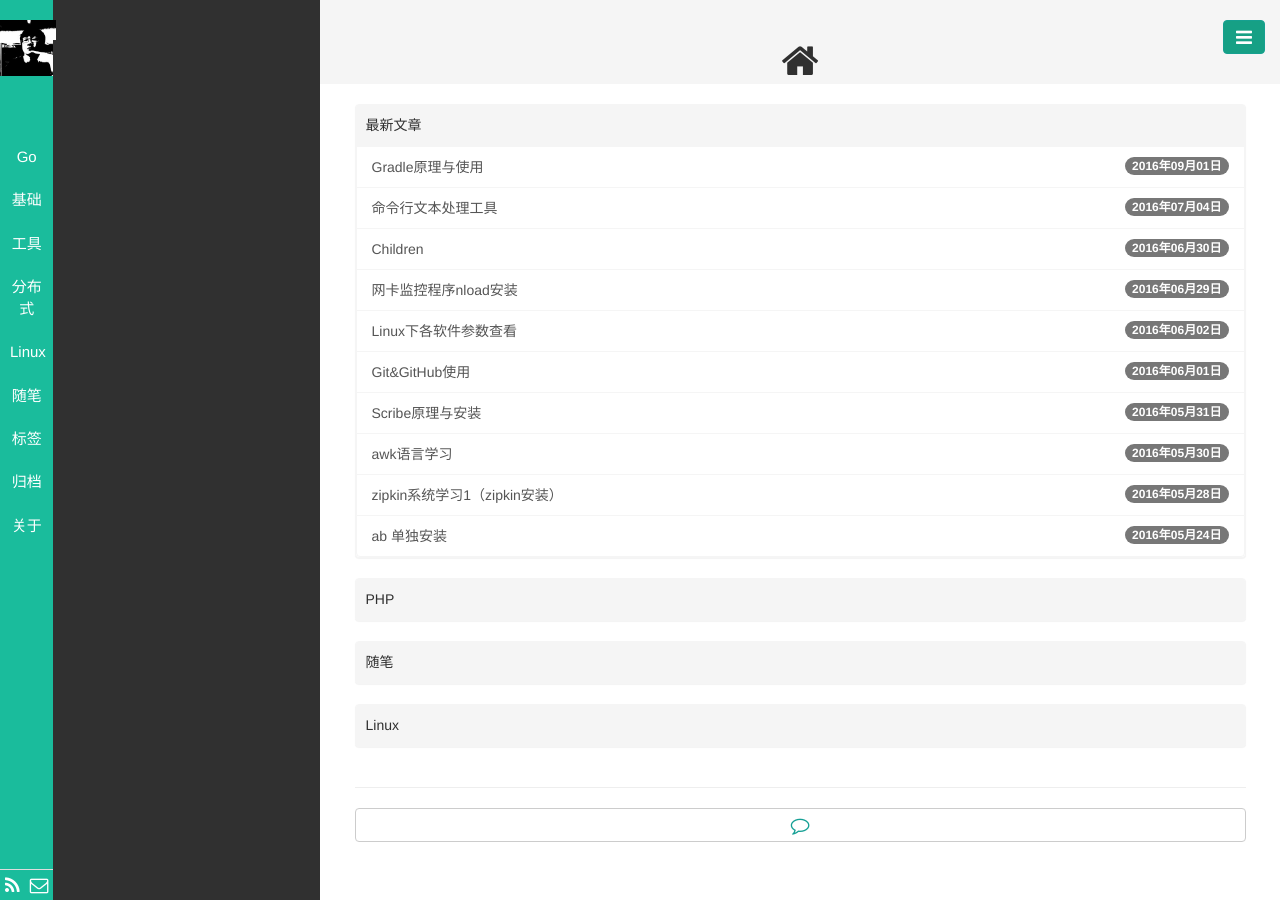
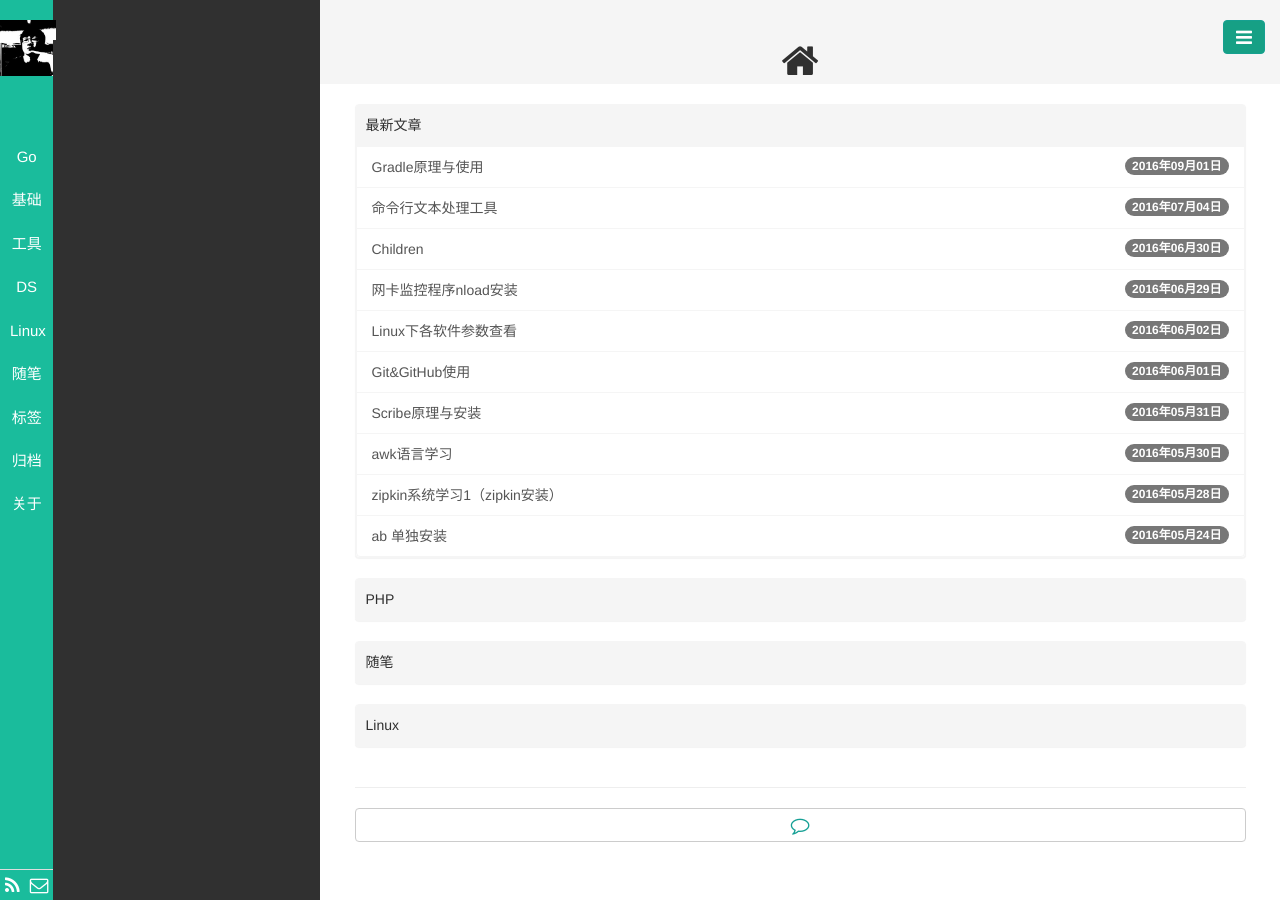
Before and after one commit to asfan/asfan.github.io, a Jekyll site: the page built from index.html, in a window 1280 px wide. Built offline with Jekyll 4.4.1, drawn with Linux system fonts in a browser that asks for light colours; Markdown is read by kramdown in place of the engine named in the settings; the list of posts is cut into pages by our own code.

```diff
--- a/_posts/分布式/2016-05-28-LearningZipkin1.md
+++ b/_posts/分布式/2016-05-28-LearningZipkin1.md
@@ -1,7 +1,7 @@
 ---
 layout: post
 title: zipkin系统学习1（zipkin安装）
-category: 分布式
+category: DS
 tags: dapper zipkin
 keywords: zipkin trace
 description: 关于zipkin系统的搭建，组成，原理
--- a/_posts/分布式/2016-05-31-Scribe.md
+++ b/_posts/分布式/2016-05-31-Scribe.md
@@ -1,7 +1,7 @@
 ---
 layout: post
 title: Scribe原理与安装
-category: 分布式
+category: DS
 tags: DistributedSystem Scribe
 keywords: scribe queue
 description: scribe是fb开源的一款日志收集系统，在各大厂均有不同程度的落地，以搭建、使用、原理为主要学习内容，进行部分总结
```
Also changed, not shown: README.md.
